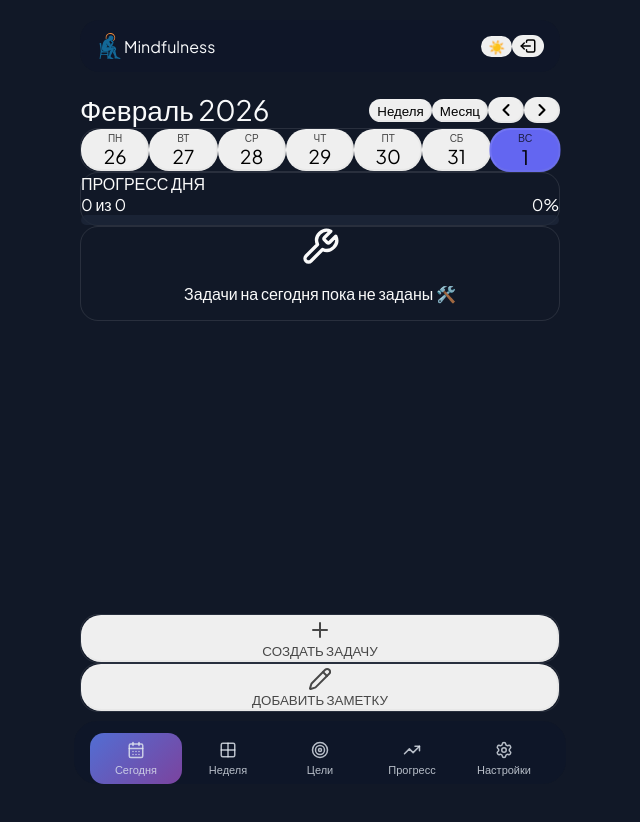
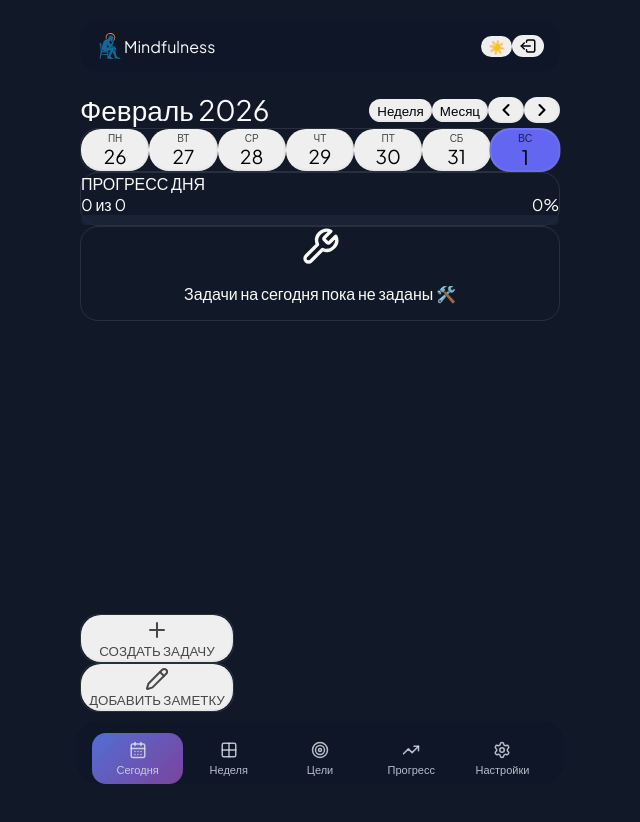
Before and after one commit to olexp2/mindfulness, a Next.js app: page /today in a window 1280 px wide. Shown: the top 822 px of the page, without its empty margins (320-960 px from the left). After the commit the page ends 800 px from the top, so only its background shows below. Built offline with nearby package versions, Linux system fonts and the light colour scheme.

Commit message:
fix: исправлена мобильная верстка - убрана черная полоса справа и восстановлена ширина кнопок

```diff
--- a/src/app/globals.css
+++ b/src/app/globals.css
@@ -99,13 +99,28 @@ div[role="button"]:focus-visible {
 }
 
 /* ВАЖНО: чтобы флексы/фикс работали нормально */
-html,
-body {
+html {
   height: 100%;
+  width: 100%;
+  max-width: 100%;
+  overflow-x: hidden;
+  background: #111827;
+}
+
+html.dark {
+  background: #111827;
+}
+
+html:not(.dark) {
+  background: #f3f4f6;
 }
 
 body {
+  height: 100%;
+  width: 100%;
+  max-width: 100%;
   margin: 0;
+  overflow-x: hidden;
   @apply antialiased;
 }
 
@@ -134,7 +149,7 @@ textarea {
 /* ОСНОВНОЙ КАРКАС: адаптивный, по центру */
 .app-shell {
   width: 100%;
-  max-width: 480px;
+  max-width: 100%;
   margin: 0 auto;
   padding: 12px;
   padding-top: 20px;
@@ -146,6 +161,12 @@ textarea {
   gap: 20px;
 
   position: relative;
+}
+
+@media (min-width: 480px) {
+  .app-shell {
+    max-width: 480px;
+  }
 }
 
 /* ШАПКА */
@@ -183,15 +204,15 @@ textarea {
 /* Нижняя панель */
 .bottom-nav {
   position: fixed;
-  left: 50%;
-  transform: translateX(-50%);
+  left: 12px;
+  right: 12px;
   bottom: 16px;
 
-  width: calc(100% - 24px); /* Отступы по бокам */
-  max-width: 460px; /* Чуть меньше макс. ширины шелла */
+  max-width: 456px;
+  margin: 0 auto;
 
   display: flex;
-  justify-content: space-around; /* Равномерное распределение */
+  justify-content: space-around;
   align-items: center;
 
   padding: 12px 16px;
@@ -203,7 +224,7 @@ textarea {
   backdrop-filter: blur(16px);
 
   z-index: 60;
-  padding-bottom: env(safe-area-inset-bottom, 12px); /* Для iPhone */
+  padding-bottom: env(safe-area-inset-bottom, 12px);
 }
 
 .dark .bottom-nav {
--- a/src/app/layout.tsx
+++ b/src/app/layout.tsx
@@ -15,6 +15,13 @@ export const metadata: Metadata = {
   description: "Mindfulness — планировщик осознанных недель",
 };
 
+export const viewport = {
+  width: 'device-width',
+  initialScale: 1,
+  maximumScale: 5,
+  viewportFit: 'cover',
+};
+
 export default function RootLayout({
   children,
 }: {
--- a/src/app/today/page.tsx
+++ b/src/app/today/page.tsx
@@ -425,10 +425,10 @@ export default function TodayPage() {
       </div>
 
       {/* Кнопки внизу - прикреплены к навигационному меню */}
-      <div className="fixed bottom-[88px] left-1/2 -translate-x-1/2 w-screen max-w-[480px] space-y-0 pointer-events-none">
+      <div className="fixed bottom-[88px] left-0 right-0 max-w-[480px] mx-auto px-3 space-y-0 pointer-events-none">
         <div className="bg-gradient-to-t from-white via-white/95 to-white/80 dark:from-slate-900 dark:via-slate-900/95 dark:to-slate-900/80 pt-8 pb-4 pointer-events-none">
-          <div className="pointer-events-auto w-full px-4">
-            <Card variant="note-soft">
+          <div className="pointer-events-auto w-full">
+            <Card variant="note-soft" contentClassName="px-0">
               <RippleButton
                 onClick={() => {
                   triggerHaptic('medium');
@@ -446,8 +446,8 @@ export default function TodayPage() {
           </div>
 
           {!reflection && !isEditingNote && (
-            <div className="pointer-events-auto w-full px-4 mt-3">
-              <Card variant="note-soft">
+            <div className="pointer-events-auto w-full mt-3">
+              <Card variant="note-soft" contentClassName="px-0">
                 <RippleButton
                   onClick={() => {
                     triggerHaptic('light');
--- a/src/components/NotebookCard.tsx
+++ b/src/components/NotebookCard.tsx
@@ -14,6 +14,7 @@ export function NotebookCard({
   children,
   right,
   className,
+  contentClassName,
 }: {
   title?: React.ReactNode;
   subtitle?: string;
@@ -21,6 +22,7 @@ export function NotebookCard({
   children: React.ReactNode;
   right?: React.ReactNode;
   className?: string;
+  contentClassName?: string;
 }) {
   const variantClasses = {
     note: "bg-white/90 border-black/5 shadow-sm",
@@ -53,7 +55,7 @@ export function NotebookCard({
           </div>
         </CardHeader>
       )}
-      <CardContent className={cn(title || subtitle || right ? "pt-0" : "")}>
+      <CardContent className={cn(title || subtitle || right ? "pt-0" : "", contentClassName)}>
         {children}
       </CardContent>
     </ShadcnCard>
```
